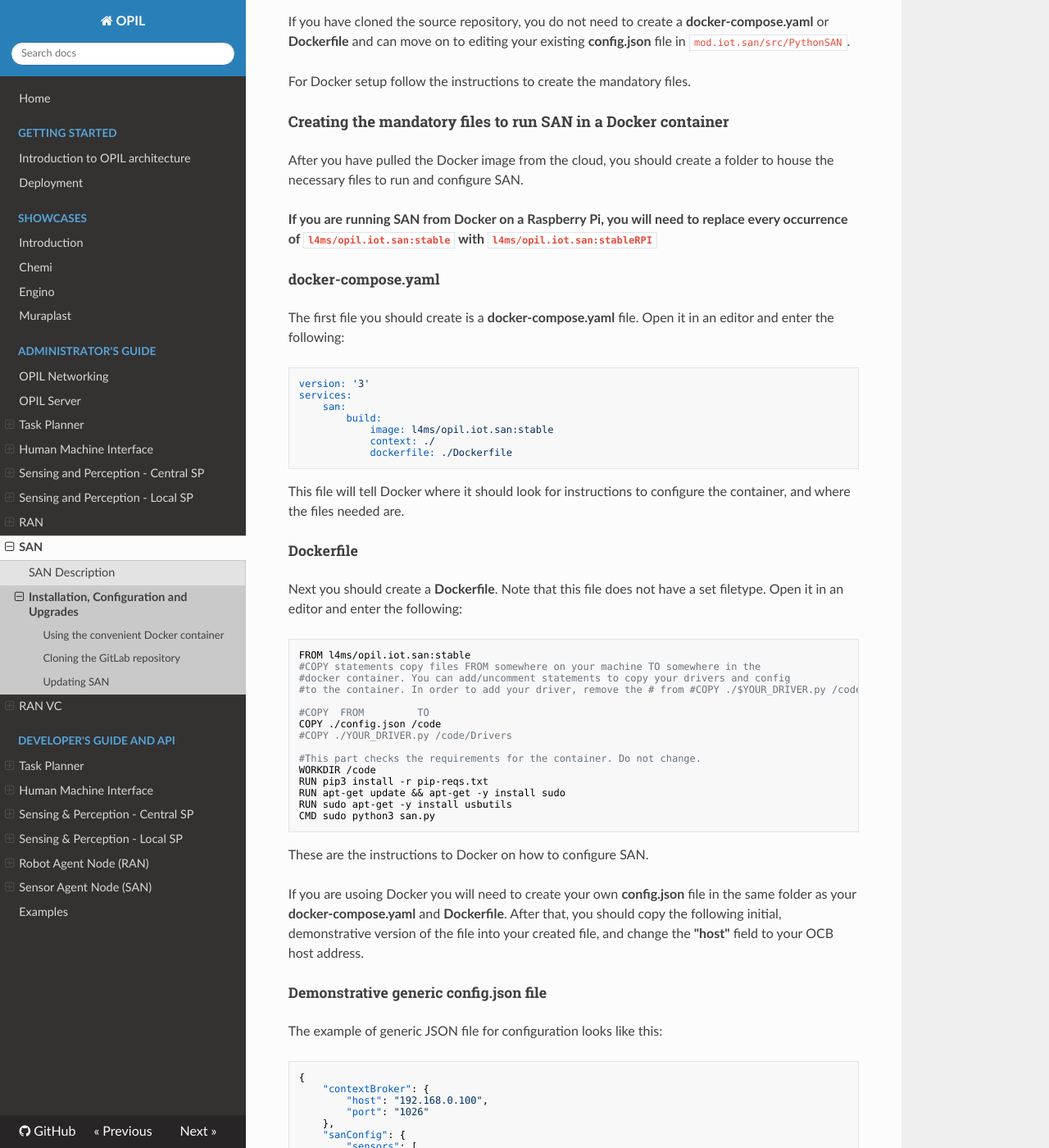
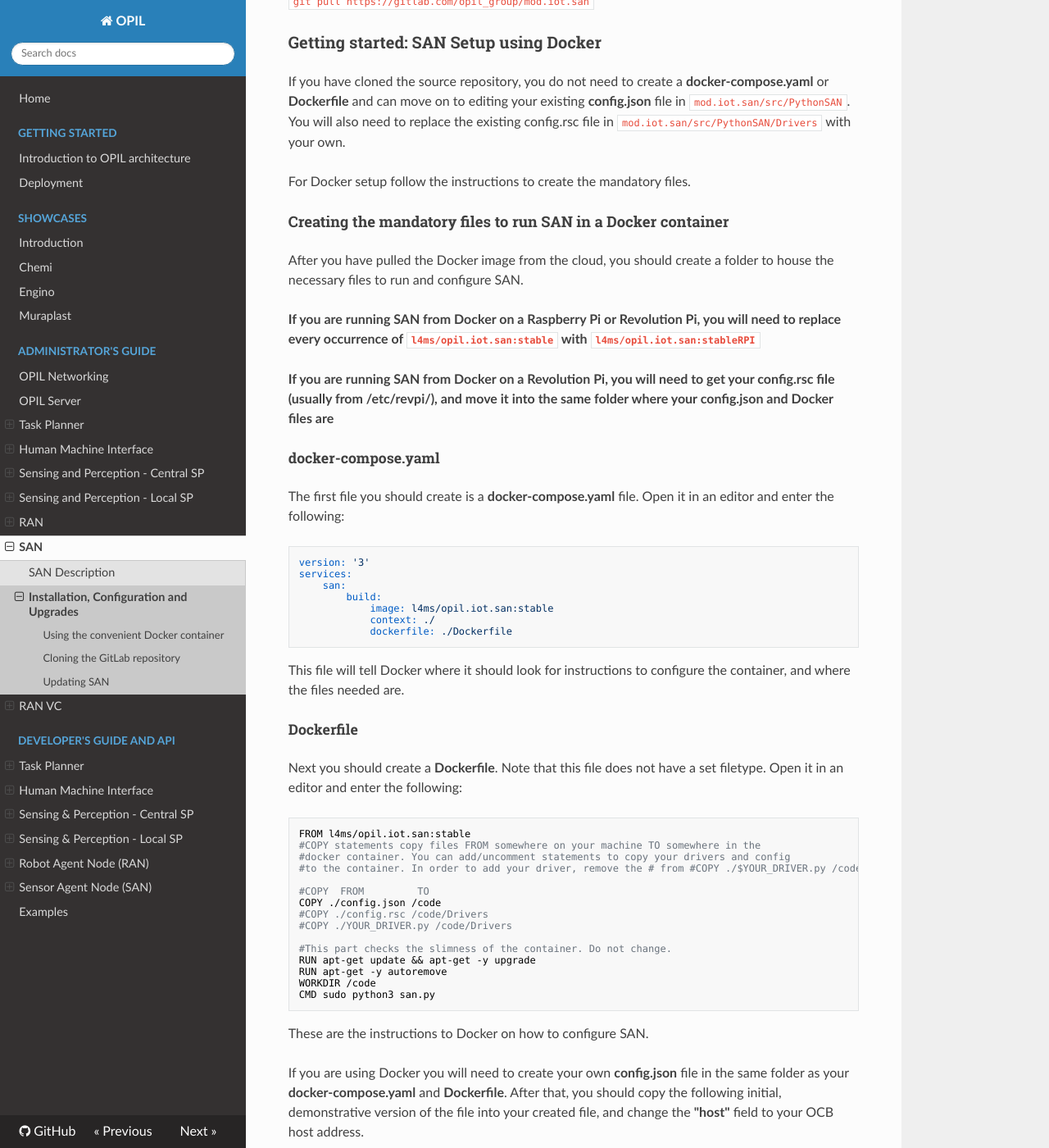
Before and after one commit to opil/documentation, an MkDocs documentation site: the page built from docs/admin/SAN/opil_server_san_install.md, in a window 1280 px wide and 1400 px high, scrolled down 1052 px. Shown: the whole window at 82% size. Built offline with MkDocs 1.6.1, drawn with Linux system fonts in a browser that asks for light colours; nearby versions of some CDN libraries; a script that is not in the unit is left out; old or Windows-style settings are respelled for this version of MkDocs; some of the changed text lies outside the part shown.

Commit message:
Added info about use with RevPi, fixed typos, cleaned up Dockerfile

````diff
--- a/docs/admin/SAN/opil_server_san_install.md
+++ b/docs/admin/SAN/opil_server_san_install.md
@@ -3,6 +3,8 @@
 Installing SAN on the machine connected to your sensor can be done in two ways: using the cloned GitLab repository's source code, or simply using a Docker container, which allows you to run SAN with no inconvenience of clicking through source folders and files.
 
 ## Using the convenient Docker container
+
+**If you are running SAN from Docker on a Raspberry Pi or Revolution Pi, you will need to replace every occurrence of ```l4ms/opil.iot.san:stable``` with ```l4ms/opil.iot.san:stableRPI```**
 
 Once you have *docker* installed on the machine connecting your sensor, all that is necessary to get the SAN container from the cloud is to run the following command in a terminal window:
 
@@ -33,14 +35,16 @@
 
 
 # Getting started: SAN Setup using Docker
-If you have cloned the source repository, you do not need to create a **docker-compose.yaml** or **Dockerfile** and can move on to editing your existing **config.json** file in `mod.iot.san/src/PythonSAN`.
+If you have cloned the source repository, you do not need to create a **docker-compose.yaml** or **Dockerfile** and can move on to editing your existing **config.json** file in `mod.iot.san/src/PythonSAN`. You will also need to replace the existing config.rsc file in `mod.iot.san/src/PythonSAN/Drivers` with your own.
 
 For Docker setup follow the instructions to create the mandatory files.
 ## Creating the mandatory files to run SAN in a Docker container
 
 After you have pulled the Docker image from the cloud, you should create a folder to house the necessary files to run and configure SAN.
 
-**If you are running SAN from Docker on a Raspberry Pi, you will need to replace every occurrence of ```l4ms/opil.iot.san:stable``` with ```l4ms/opil.iot.san:stableRPI```**
+**If you are running SAN from Docker on a Raspberry Pi or Revolution Pi, you will need to replace every occurrence of ```l4ms/opil.iot.san:stable``` with ```l4ms/opil.iot.san:stableRPI```**
+
+**If you are running SAN from Docker on a Revolution Pi, you will need to get your config.rsc file (usually from /etc/revpi/), and move it into the same folder where your config.json and Docker files are**
 
 ### docker-compose.yaml
 The first file you should create is a **docker-compose.yaml** file. Open it in an editor and enter the following:
@@ -64,23 +68,23 @@
 FROM l4ms/opil.iot.san:stable
 #COPY statements copy files FROM somewhere on your machine TO somewhere in the
 #docker container. You can add/uncomment statements to copy your drivers and config
-#to the container. In order to add your driver, remove the # from #COPY ./$YOUR_DRIVER.py /code/Drivers and replace $YOUR_DRIVER with how you named your driver.
+#to the container. In order to add your driver, remove the # from #COPY ./$YOUR_DRIVER.py /code/Drivers and replace $YOUR_DRIVER with how you named your driver. For adding your config.rsc, for use on a RevPi, uncomment the corresponding line.
 
 #COPY  FROM         TO
 COPY ./config.json /code
+#COPY ./config.rsc /code/Drivers
 #COPY ./YOUR_DRIVER.py /code/Drivers
 
-#This part checks the requirements for the container. Do not change.
+#This part checks the slimness of the container. Do not change.
+RUN apt-get update && apt-get -y upgrade
+RUN apt-get -y autoremove
 WORKDIR /code
-RUN pip3 install -r pip-reqs.txt
-RUN apt-get update && apt-get -y install sudo
-RUN sudo apt-get -y install usbutils
 CMD sudo python3 san.py
 ```
 
 These are the instructions to Docker on how to configure SAN.
 
-If you are usoing Docker you will need to create your own **config.json** file in the same folder as your **docker-compose.yaml** and **Dockerfile**.
+If you are using Docker you will need to create your own **config.json** file in the same folder as your **docker-compose.yaml** and **Dockerfile**.
 After that, you should copy the following initial, demonstrative version of the file into your created file, and change the **"host"** field to your OCB host address.
 
 ### Demonstrative generic config.json file
@@ -127,7 +131,9 @@
 
 ### Running SAN demo with Docker
 
-**If you are running SAN from Docker on a Raspberry Pi, you will need to replace every occurrence of ```l4ms/opil.iot.san:stable``` with ```l4ms/opil.iot.san:stableRPI```**
+**If you are running SAN from Docker on a Raspberry Pi or Revolution Pi, you will need to replace every occurrence of ```l4ms/opil.iot.san:stable``` with ```l4ms/opil.iot.san:stableRPI```**
+
+**If you are running SAN from Docker on a Revolution Pi, you will need to get your config.rsc file (usually from /etc/revpi/), and move it into the same folder where your config.json and Docker files are**
 
 In order to push the new configuration file that you made to the docker container you will need to run the following command in the terminal opened in the SAN folder:
 
@@ -161,6 +167,10 @@
 
 ```docker rm l4ms/opil.iot.san:stable```
 
+Or, to completely clean your storage from any docker images/containers:
+
+```docker system prune -a```
+
 ## Remove repo downloaded from GIT
 
 Here, you will have to locate the directory mod.iot.san and remove it manually.
@@ -171,6 +181,8 @@
 
 `sudo docker pull l4ms/opil.iot.san:stable`
 
+You will have to re-apply your custom changes for every update by re-building.
+
 Updating the source code requires a git pull:
 
 `git pull https://gitlab.com/opil_group/mod.iot.san`
````
